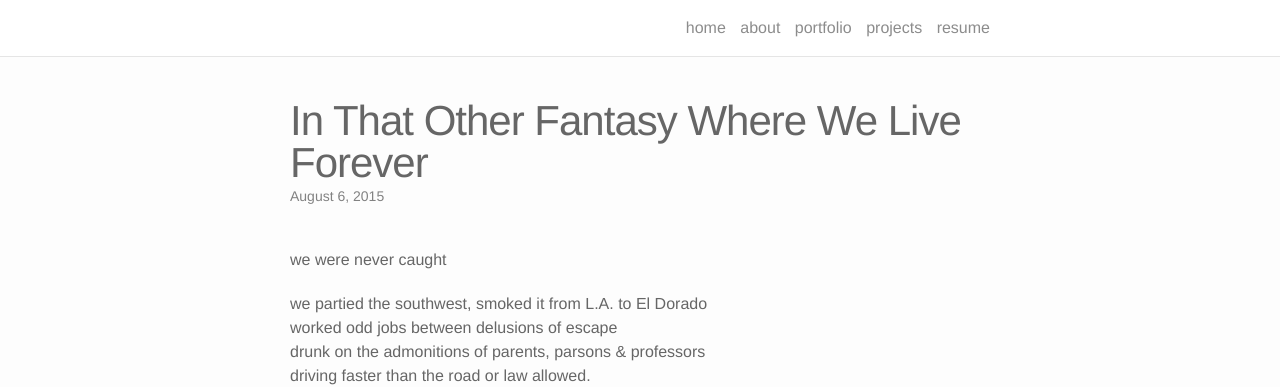
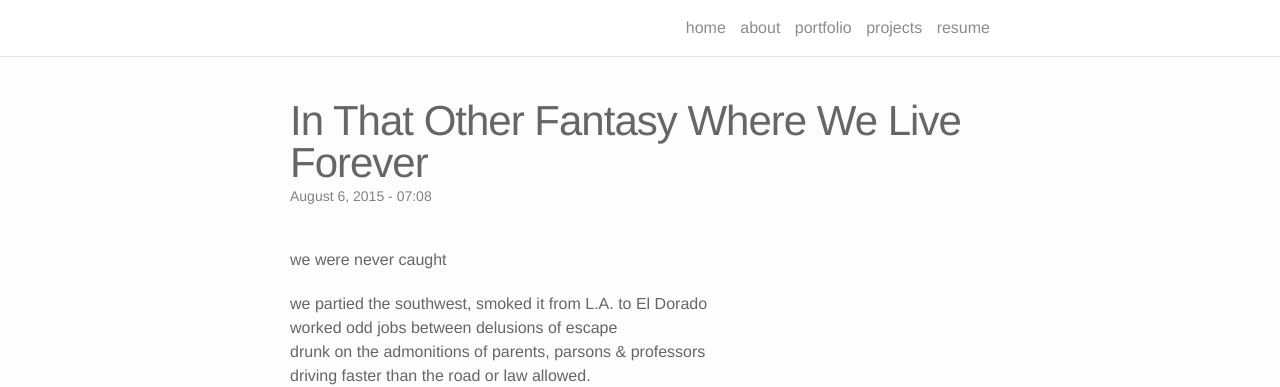
Before and after one commit to michelleplunkett/michelleplunkett.github.io, a Jekyll site: the page built from _projects/2015-08-06-fantasy.markdown, in a window 1280 px wide. Shown: the top 387 px of the page. Built offline with Jekyll 4.4.1, drawn with Linux system fonts in a browser that asks for light colours; nearby versions of some CDN libraries.

Commit message:
Update post.html

```diff
--- a/_layouts/post.html
+++ b/_layouts/post.html
@@ -5,7 +5,7 @@
 
   <header class="post-header">
     <h1 class="post-title">{{ page.title }}</h1>
-    <p class="post-meta">{{ page.date | date: "%B %-d, %Y" }}{% if page.author %} • {{ page.author }}{% endif %}{% if page.meta %} • {{ page.meta }}{% endif %}</p>
+    <p class="post-meta">{{ page.date | date: "%B %-d, %Y - %H:%m" }}{% if page.author %} • {{ page.author }}{% endif %}{% if page.meta %} • {{ page.meta }}{% endif %}</p>
   </header>
 
   <article class="post-content">
```
